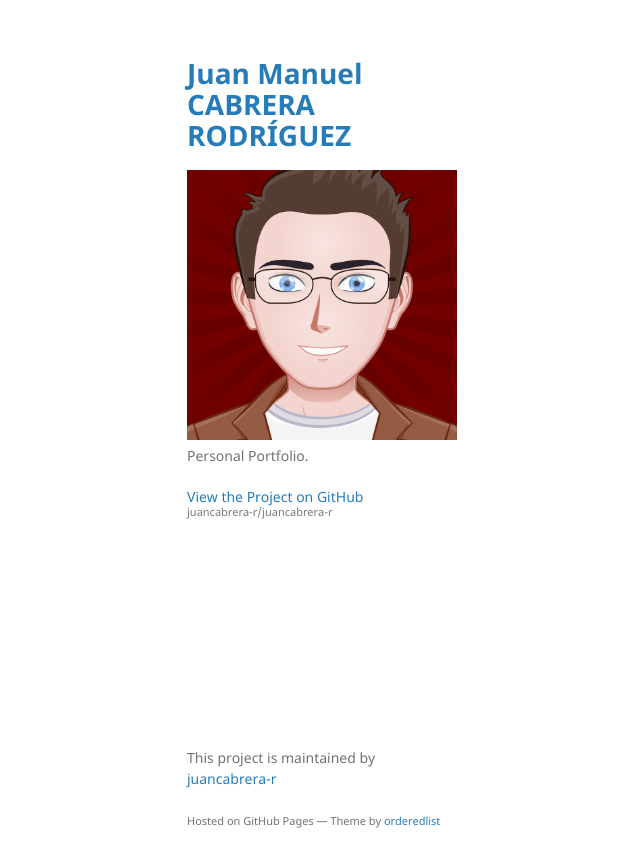
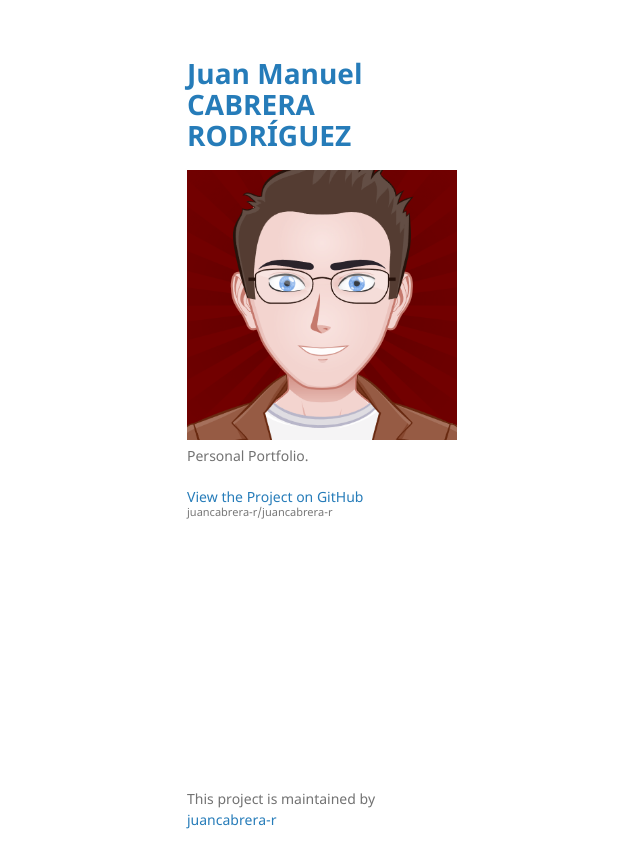
Before and after one commit to juancabrera-r/juancabrera-r, a Jekyll site: the page built from index.md, in a window 1280 px wide. Shown: the top 868 px of the page, without its empty margins (23-663 px from the left). Built offline with Jekyll 4.4.1, drawn with Linux system fonts in a browser that asks for light colours.

Commit message:
modifing layout

```diff
--- a/_config.yml
+++ b/_config.yml
@@ -1,4 +1,5 @@
 title: Juan Manuel CABRERA RODRÍGUEZ
+title2: Data Scientist
 logo: /assets/img/22642850.png
 description: Personal Portfolio.
 show_downloads: false
--- a/_layouts/default.html
+++ b/_layouts/default.html
@@ -1,12 +1,12 @@
 <!DOCTYPE html>
-<html lang="{{ site.lang | default: "en-US" }}">
+<html lang="{{ site.lang | default: 'en-US' }}">
   <head>
     <meta charset="UTF-8">
     <meta http-equiv="X-UA-Compatible" content="IE=edge">
     <meta name="viewport" content="width=device-width, initial-scale=1">
 
 {% seo %}
-    <link rel="stylesheet" href="{{ "/assets/css/style.css?v=" | append: site.github.build_revision | relative_url }}">
+    <link rel="stylesheet" href="{{ '/assets/css/style.css?v='' | append: site.github.build_revision | relative_url }}">
     <!--[if lt IE 9]>
     <script src="https://cdnjs.cloudflare.com/ajax/libs/html5shiv/3.7.3/html5shiv.min.js"></script>
     <![endif]-->
@@ -15,7 +15,8 @@
   <body>
     <div class="wrapper">
       <header>
-        <h1><a href="{{ "/" | absolute_url }}">{{ site.title | default: site.github.repository_name }}</a></h1>
+        <h1><a href="{{ '/' | absolute_url }}">{{ site.title | site.title2 | default: site.github.repository_name }}</a></h1>
+
 
         {% if site.logo %}
           <img src="{{site.logo | relative_url}}" alt="Logo" />
@@ -24,7 +25,7 @@
         <p>{{ site.description | default: site.github.project_tagline }}</p>
 
         {% if site.github.is_project_page %}
-        <p class="view"><a href="{{ site.github.repository_url }}">View the Project on GitHub <small>{{ site.github.repository_nwo }}</small></a></p>
+        <p class="view"><a href="{{  site.github.owner_url }}">View the Project on GitHub <small>{{ site.github.repository_nwo }}</small></a></p>
         {% endif %}
 
         {% if site.github.is_user_page %}
@@ -48,9 +49,8 @@
         {% if site.github.is_project_page %}
         <p>This project is maintained by <a href="{{ site.github.owner_url }}">{{ site.github.owner_name }}</a></p>
         {% endif %}
-        <p><small>Hosted on GitHub Pages &mdash; Theme by <a href="https://github.com/orderedlist">orderedlist</a></small></p>
       </footer>
     </div>
-    <script src="{{ "/assets/js/scale.fix.js" | relative_url }}"></script>
+    <script src="{{ '/assets/js/scale.fix.js' | relative_url }}"></script>
   </body>
 </html>
```
